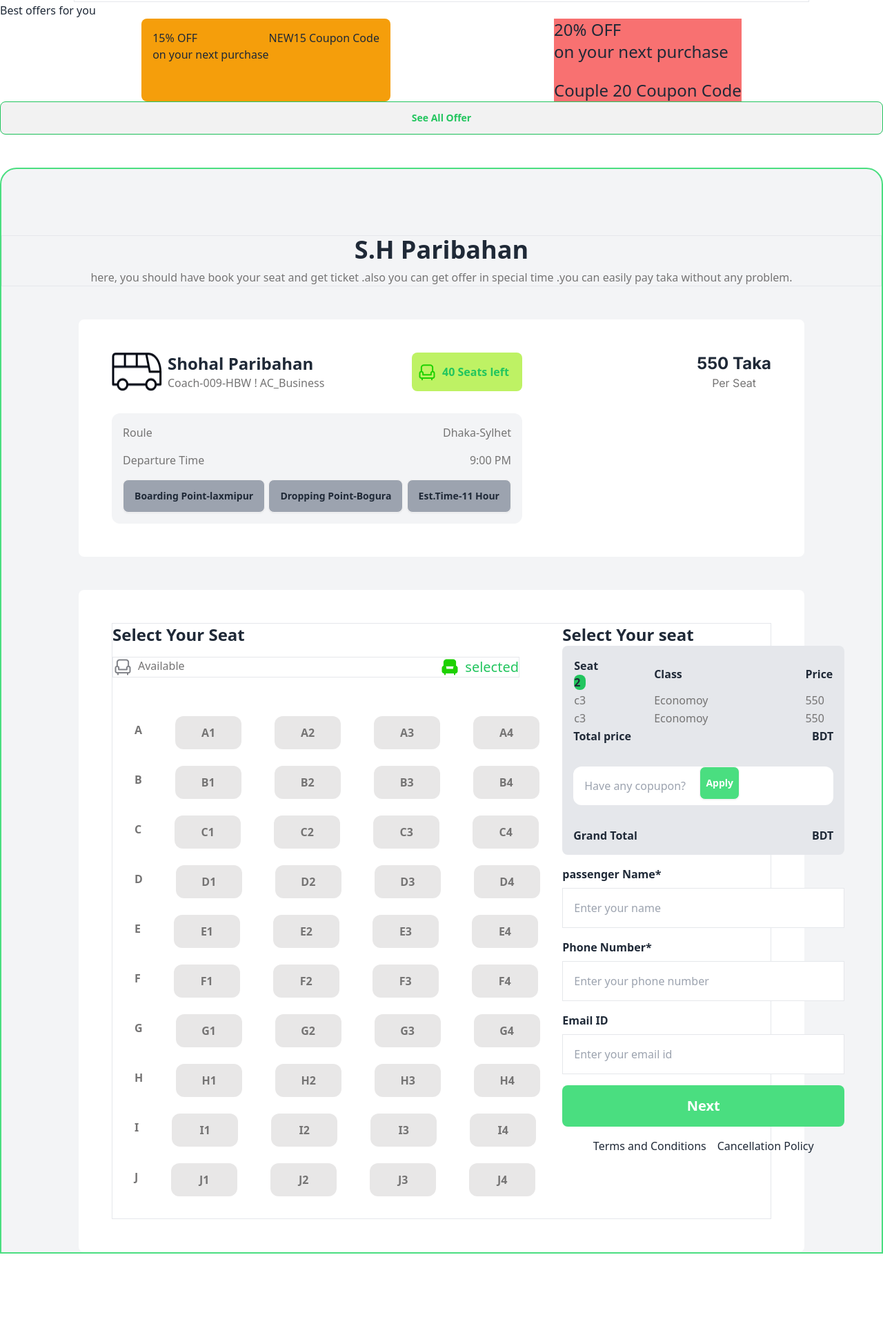
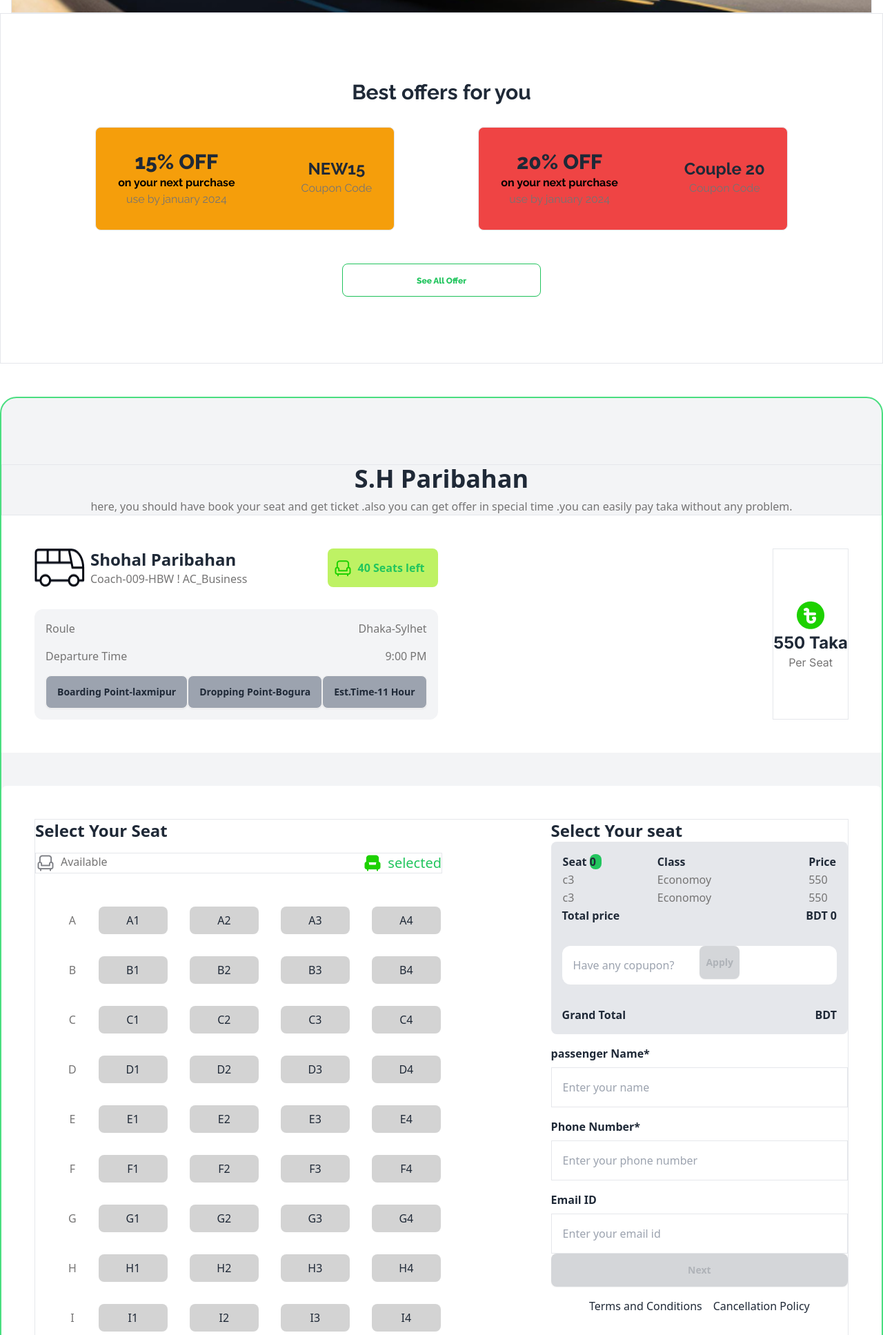
Before and after one commit to vcvbcvbxczvxgmfdfg/bus-ticket, a plain HTML site: page index.html in a window 1280 px wide. Shown: the part 865-2800 px from the top of the page at 69% size. Before the commit the page ends 2682 px from the top, so only its background shows below. Drawn offline with nearby package versions, Linux system fonts and the light colour scheme.

Commit message:
end commit

```diff
--- a/font.css
+++ b/font.css
@@ -10,6 +10,13 @@
 }
 p{
     color: rgb(117, 116, 116);
+}
+#letter > p {
+
+    padding: 8px 0px;
+    text-align: center;
+
+
 }
 li{
     border-radius: 8px;
@@ -27,3 +34,14 @@ li{
     margin-top:24px ;
 
 }
+ul li {
+    padding: 8px 0px;
+    text-align: center;
+    width: 100px;
+
+}
+ul p {
+
+    text-align: center;
+
+}
--- a/index.html
+++ b/index.html
@@ -5,14 +5,17 @@
   <meta charset="UTF-8">
   <meta name="viewport" content="width=device-width, initial-scale=1.0">
   <title>Bus ticket</title>
+
   <link rel="stylesheet" href="font.css">
   <link href="https://cdn.jsdelivr.net/npm/daisyui@4.7.2/dist/full.min.css" rel="stylesheet" type="text/css" />
   <script src="https://cdn.tailwindcss.com"></script>
 </head>
 
-<body>
+<body >
+
+<section>
   <header class="font-raleway">
-    <section>
+    <section class="container mx-auto px-4">
       <div class="navbar bg-base-100">
         <div class="navbar-start">
           <div class="dropdown">
@@ -52,16 +55,16 @@
         </div>
       </div>
     </section>
-    <section class=" flex flex-col items-center justify-center  ">
-      <div class="border w-10/12 min-h-screen bg-[url(./images/banner.png)] bg-no-repeat ">
+    <section class=" text-center container mx-auto px-4  flex flex-col items-center justify-center  ">
+      <div class="border bg-center min-h-screen bg-cover w-full  bg-[url(./images/banner.png)] bg-no-repeat ">
         <div class="flex flex-col items-center justify-center">
-          <h1 class="text-6xl font-bold ">End-to-End Travel With
-            <br> <span class="text-green">Shohal Paribahan</span>
+          <h1 class="text-6xl pt-24 pb-4 text-white font-bold ">End-to-End Travel With
+            <br> <span class="text-green-500">Shohal Paribahan</span>
           </h1>
-          <p>In our service you can get most comportable and most beautiful places to travel with our best safety .
+          <p class="text-white">In our service you can get most comportable and most beautiful places to travel with our best safety .
             <br> Our bus has many intersting features to which makes your travel better than other.
           </p>
-          <button class="bg-green-600 text-b">Buy Tickets</button>
+          <button onclick=ticket() class="bg-green-600 btn mt-14 text-b">Buy Tickets</button>
         </div>
 
       </div>
@@ -69,34 +72,60 @@
     </section>
   </header>
   <main>
-    <section class="flex flex-col justify-center">
-      <h1>Best offers for you</h1>
-      <div class="flex flex-col justify-center  lg:flex-row justify-evenly">
-        <div class="flex mr-8 p-4 bg-amber-500 rounded-lg">
-          <h1>15% OFF <br> <span>on your next purchase </span></h1>
-          <h1>NEW15 <span>Coupon Code</span></h1>
+    <section class="flex border container mx-auto px-4 pb-24  font-ralewaway text-center flex-col justify-center">
+      <h1 class="text-3xl pt-24 font-bold pb-8 ">Best offers for you</h1>
+      <div class="flex pb-12 flex-col justify-center  lg:flex-row justify-evenly">
+        <div class="flex border  p-8 bg-amber-500 rounded-lg">
+          <div class="pr-24">
+            <h1 class="text-3xl font-extrabold">15% OFF</h1>
+
+            <p class="text-black font-bold">on your next purchase</p>
+
+            <p>use by january 2024</p>
+          </div>
+          <div>
+            <h1 class="text-2xl mt-3 font-bold">NEW15</h1>
+
+            <p>Coupon Code</p>
+          </div>
+
 
         </div>
-        <div class="bg-red-400">
-          <h1 class="text-2xl">20% OFF <br> <span>on your next purchase </span></h1>
-          <br>
-          <h1 class="text-2xl">Couple 20 <span class="text-s">Coupon Code</span></h1>
+        <div class="flex border font-ralewaway p-8 bg-red-500 rounded-lg">
+          <div class="pr-24">
+            <h1 class="text-3xl font-extrabold">20% OFF</h1>
+
+            <p class="text-black font-bold">on your next purchase</p>
+
+            <p>use by january 2024</p>
+          </div>
+          <div>
+            <h1 class="text-2xl mt-3 font-bold ">Couple 20</h1>
+
+            <p>Coupon Code</p>
+          </div>
+
 
         </div>
+
       </div>
-      <button class="p-4 text-green-500 btn border-green-500">See All Offer</button>
+      <div class="text-center">
+        <button class="p-4 text-green-500 btn text-xs bg-white  w-72 font-extrabold border-green-500">See All
+          Offer</button>
+      </div>
 
-    </section>
-    <section class="mt-12 pt-24 border-green-400 rounded-t-3xl border-2 bg-gray-100">
+
+    </section >
+    <section id="seat-block" class=" mt-12 pt-24  border-green-400 rounded-t-3xl border-2 bg-gray-100">
 
       <div class=" text-center border">
         <h1 class="text-4xl mb-2 font-semibold">S.H Paribahan</h1>
         <p>here, you should have book your seat and get ticket .also you can get offer in special time .you can easily
           pay taka without any problem.</p>
       </div>
-      <div class="cotainer bg-white mx-auto p-12 mt-12 rounded-lg mr-28 ml-28 flex justify-between">
+      <div class="flex container mx-auto  bg-white p-12 flex-col justify-between  lg:flex-row justify-between">
         <div>
-          <div class="flex w-full justify-between">
+          <div class="flex w-full min-w-screen  justify-between">
             <div class="flex gap-2">
               <img src="/images/bus-logo.png" alt="">
               <div>
@@ -108,7 +137,7 @@
 
             <div class="flex p-2 items-center gap-2 w-40 bg-lime-300  rounded-lg">
               <img src="images/seat-green.png" alt="">
-              <h1 class="text-green-500 font-bold"> <span>40</span> Seats left</h1>
+              <h1 class="text-green-500 font-bold"> <span id="seatleft">40</span> Seats left</h1>
             </div>
           </div>
           <div class="bg-gray-100 mt-8 p-4 rounded-xl ">
@@ -122,10 +151,10 @@
               <p>9:00 PM</p>
             </div>
             <div>
-              <ul class="text-xl font-bold">
-                <li class="btn bg-gray-400 ">Boarding Point-laxmipur</li>
-                <li class="btn  bg-gray-400 ">Dropping Point-Bogura</li>
-                <li class="btn  bg-gray-400 ">Est.Time-11 Hour</li>
+              <ul class="text-xl flex justify-between font-bold">
+                <li class="btn w-auto bg-gray-400 ">Boarding Point-laxmipur</li>
+                <li class="btn w-auto bg-gray-400 ">Dropping Point-Bogura</li>
+                <li class="btn w-auto bg-gray-400 ">Est.Time-11 Hour</li>
               </ul>
 
             </div>
@@ -136,14 +165,13 @@
         </div>
 
 
-        <div class="flex flex-col   items-center font-inter ">
-          <i class="fa-duotone fa-bangladeshi-taka-sign"
-            style="--fa-primary-color: #1eff00; --fa-secondary-color: #1eff00;"></i>
+        <div class="flex flex-col border justify-center items-center  items-center font-inter ">
+           <img src="images/fare.png" alt="">
           <h1 class="text-2xl font-bold">550 Taka</h1>
           <p>Per Seat</p>
         </div>
       </div>
-      <div class="cotainer bg-white mx-auto p-12 mt-12 rounded-lg mr-28 ml-28  ">
+      <div  class="cotainer bg-white mx-auto p-12 mt-12 rounded-lg   ">
 
 
         <div class="flex border justify-between">
@@ -162,78 +190,79 @@
 
 
             </div>
-            <div class="p-8">
-              <div class="flex seat-alphabet font-bold flex-row  ">
-                <p class="pt-8  ">A</p>
-                <button>A1</button>
-                <button>A2</button>
-                <button>A3</button>
-                <button>A4</button>
+            <div class="flex p-12 gap-8 flex-row">
+              <div id="letter" class="grid gap-8 grid-cols-1">
+                <p>A</p>
+                <p>B</p>
+                <p>C</p>
+                <p>D</p>
+                <p>E</p>
+                <p>F</p>
+                <p>G</p>
+                <p>H</p>
+                <p>I</p>
+                <p>J</p>
               </div>
-              <div class="flex seat-alphabet font-bold flex-row  ">
-                <p class="pt-8  ">B</p>
-                <button>B1</button>
-                <button>B2</button>
-                <button>B3</button>
-                <button>B4</button>
-              </div>
-              <div class="flex seat-alphabet font-bold flex-row  ">
-                <p class="pt-8  ">C</p>
-                <button>C1</button>
-                <button>C2</button>
-                <button>C3</button>
-                <button>C4</button>
-              </div>
-              <div class="flex seat-alphabet font-bold flex-row  ">
-                <p class="pt-8  ">D</p>
-                <button>D1</button>
-                <button>D2</button>
-                <button>D3</button>
-                <button>D4</button>
-              </div>
-              <div class="flex seat-alphabet font-bold flex-row  ">
-                <p class="pt-8  ">E</p>
-                <button>E1</button>
-                <button>E2</button>
-                <button>E3</button>
-                <button>E4</button>
-              </div>
-              <div class="flex seat-alphabet font-bold flex-row  ">
-                <p class="pt-8  ">F</p>
-                <button>F1</button>
-                <button>F2</button>
-                <button>F3</button>
-                <button>F4</button>
-              </div>
-              <div class="flex seat-alphabet font-bold flex-row  ">
-                <p class="pt-8  ">G</p>
-                <button>G1</button>
-                <button>G2</button>
-                <button>G3</button>
-                <button>G4</button>
-              </div>
-              <div class="flex seat-alphabet font-bold flex-row  ">
-                <p class="pt-8  ">H</p>
-                <button>H1</button>
-                <button>H2</button>
-                <button>H3</button>
-                <button>H4</button>
-              </div>
-              <div class="flex seat-alphabet font-bold flex-row  ">
-                <p class="pt-8  ">I</p>
-                <button>I1</button>
-                <button>I2</button>
-                <button>I3</button>
-                <button>I4</button>
-              </div>
-              <div class="flex seat-alphabet font-bold flex-row  ">
-                <p class="pt-8  ">J</p>
-                <button>J1</button>
-                <button>J2</button>
-                <button>J3</button>
-                <button>J4</button>
+              <div id="seat-block" class="">
+
+
+                <ul id="seat" class="grid  gap-8 grid-cols-4">
+
+                  <li>A1</li>
+                  <li >A2</li>
+                  <li >A3</li>
+                  <li>A4</li>
+
+                  <li>B1</li>
+                  <li>B2</li>
+                  <li>B3</li>
+                  <li>B4</li>
+
+                  <li>C1</li>
+                  <li>C2</li>
+                  <li>C3</li>
+                  <li>C4</li>
+
+                  <li>D1</li>
+                  <li>D2</li>
+                  <li>D3</li>
+                  <li>D4</li>
+
+                  <li>E1</li>
+                  <li>E2</li>
+                  <li>E3</li>
+                  <li>E4</li>
+
+                  <li>F1</li>
+                  <li>F2</li>
+                  <li>F3</li>
+                  <li>F4</li>
+
+                  <li>G1</li>
+                  <li>G2</li>
+                  <li>G3</li>
+                  <li>G4</li>
+
+                  <li>H1</li>
+                  <li>H2</li>
+                  <li>H3</li>
+                  <li>H4</li>
+
+                  <li>I1</li>
+                  <li>I2</li>
+                  <li>I3</li>
+                  <li>I4</li>
+
+                  <li>J1</li>
+                  <li>J2</li>
+                  <li>J3</li>
+                  <li>J4</li>
+                </ul>
+
+
               </div>
             </div>
+
 
 
 
@@ -244,14 +273,14 @@
               <table>
                 <thead>
                   <tr class="font-bold ">
-                    <td>Seat <span class="bg-green-500 rounded-lg pr-2">2</span></td>
+                    <td>Seat <span id="Booked-Seat" class="bg-green-500 rounded-lg pr-2">0</span></td>
                     <td class="pl-[80px] pr-[140px]">Class</td>
                     <td>Price</td>
                   </tr>
 
 
                 </thead>
-                <tbody>
+                <tbody id="Serial">
                   <tr>
                     <td>
                       <p>c3</p>
@@ -280,18 +309,18 @@
               <hr>
               <div class="flex  pb-8 font-bold justify-between">
                 <h1>Total price</h1>
-                <h1>BDT <span></span></h1>
+                <h1>BDT <span id="ticked-totalmoney">0</span></h1>
               </div>
-              <label  class="">
-                <input class="p-4 rounded-xl w-full " type="text" placeholder="Have any copupon?">
-                <button class="text-white right-52 absolute btn bg-green-400 rounded-lg p-2">Apply</button>
+              <label class="">
+                <input id="cuppon" class="p-4 rounded-xl w-full " type="text" placeholder="Have any copupon?">
+                <button id="apply" disabled class="text-white right-52 absolute btn bg-green-400 rounded-lg p-2">Apply</button>
               </label>
 
 
 
               <div class="flex pt-8 font-bold justify-between">
                 <h1>Grand Total</h1>
-                <h1>BDT <span></span></h1>
+                <h1>BDT <span id="Grand-total"></span></h1>
               </div>
 
 
@@ -301,14 +330,18 @@
             <div class="">
               <label for="">
                 <h1 class="pt-4 pb-2 font-bold">passenger Name*</h1>
-                <input class="w-full p-4 border" type="text" placeholder="Enter your name" class="input input-bordered w-full max-w-xs" />
+                <input class="w-full p-4 border" type="text" placeholder="Enter your name"
+                  class="input input-bordered w-full max-w-xs" />
                 <h1 class="pb-2 pt-4 font-bold">Phone Number*</h1>
-                <input class="w-full border p-4" type="text" placeholder="Enter your phone number" class="input input-bordered w-full max-w-xs" />
+                <input id="phone-number" class="w-full border p-4" type="" placeholder="Enter your phone number"
+                  class="input input-bordered w-full max-w-xs" />
                 <h1 class="pb-2 pt-4 font-bold">Email ID</h1>
-                <input class="w-full border p-4" type="eamil" placeholder="Enter your email id" class="input input-bordered w-full max-w-xs" />
+                <input class="w-full border p-4" type="eamil" placeholder="Enter your email id"
+                  class="input input-bordered w-full max-w-xs" />
               </label>
-              <button class="rounded-lg p-4 mt-4 text-xl w-full bg-green-400 text-white font-bold">Next</button>
+              <button id="Next" disabled class="btn w-full bg-green-700 text-whi" onclick="my_modal_5.showModal()">Next</button>
               <div class="flex justify-center gap-4 mt-4">
+
                 <a href="">Terms and Conditions</a>
                 <a href="">Cancellation Policy</a>
               </div>
@@ -322,7 +355,30 @@
       </div>
 
     </section>
+
   </main>
+  <!-- Open the modal using ID.showModal() method -->
+
+<dialog id="my_modal_5" class="modal modal-bottom sm:modal-middle">
+  <div class="modal-box tex-center">
+    <div class="tex-center p-12 flex flex-col justify-center items-center  ">
+      <img src="images/success.png" alt="">
+      <h1 class="font-bold  text-green-600 text-4xl">success</h1>
+      <p class="py-4 text-2xl font-bold">Thank you for booking uor Bus seat</p>
+      <div class="modal-action">
+        <form method="dialog">
+          <!-- if there is a button in form, it will close the modal -->
+          <button class="btn w-full bg-green-600 text-white font-extrabold rounded-full">Continue</button>
+        </form>
+      </div>
+    </div>
+
+  </div>
+</dialog>
+</section>
+
+
+  <script src="style.js"></script>
 </body>
 
 </html>
```
Also changed, not shown: style.js (added, +127 -0 lines), color.css (deleted).
